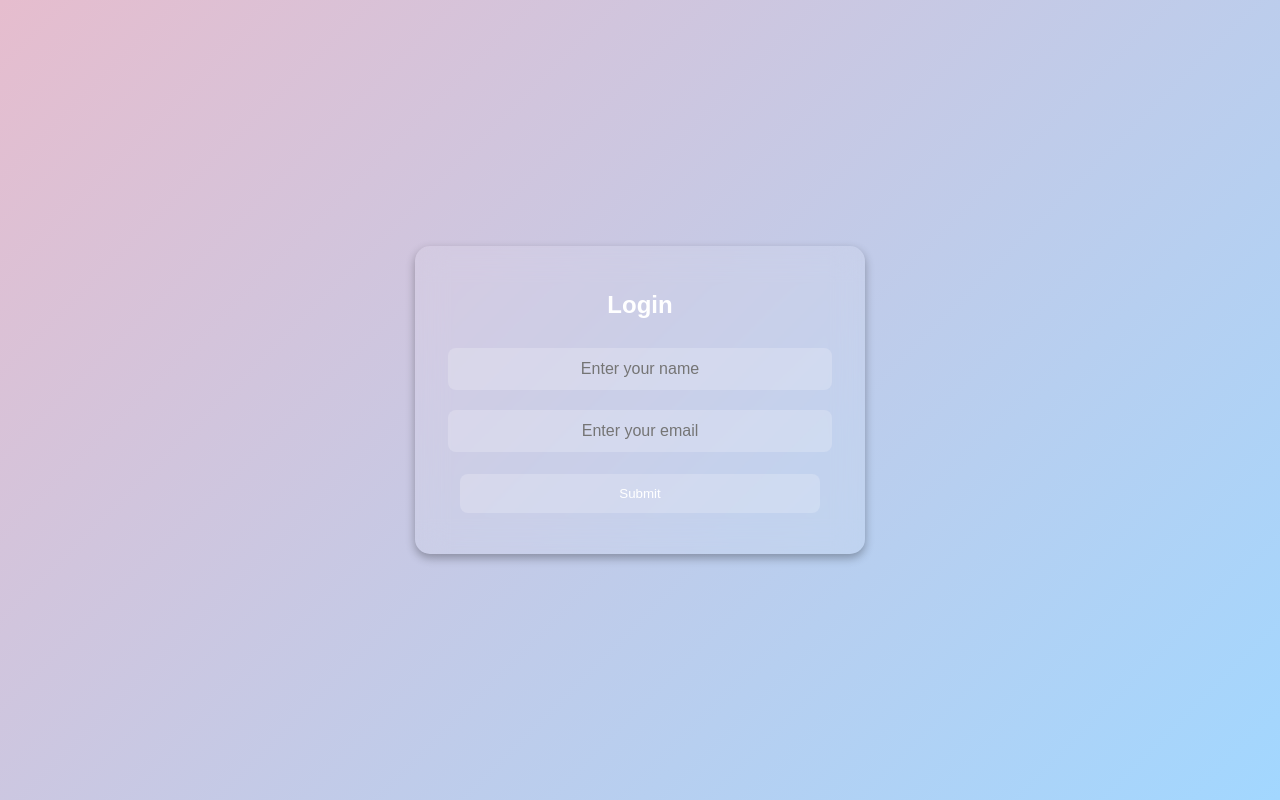
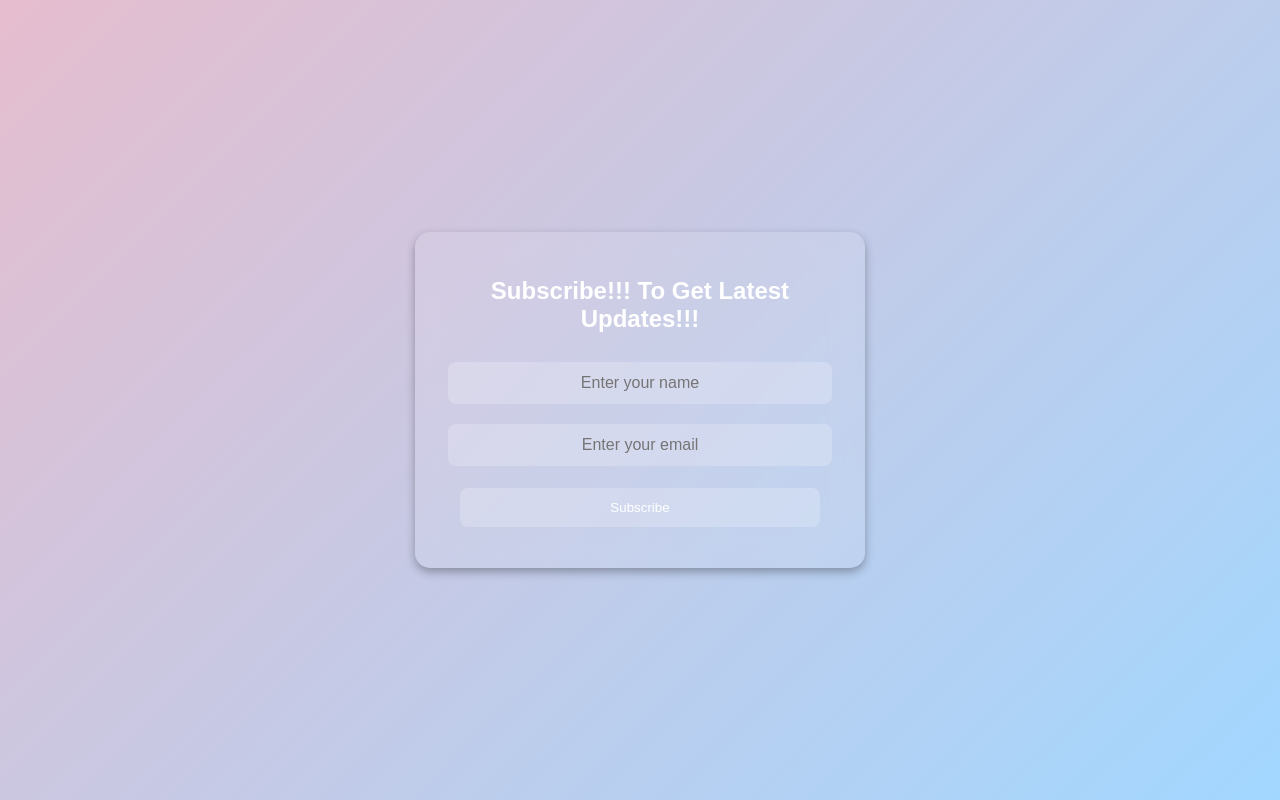
Before and after one commit to Ayush7457/Subscribe, a website: page public/index.html in a window 1280 px wide. Drawn offline with Linux system fonts and the light colour scheme.

Commit message:
Update index.html

```diff
--- a/public/index.html
+++ b/public/index.html
@@ -8,11 +8,11 @@
 </head>
 <body>
     <div class="container">
-        <h2>Login</h2>
+        <h2>Subscribe!!! To Get Latest Updates!!!</h2>
         <form id="loginForm">
             <input type="text" id="name" placeholder="Enter your name" required>
             <input type="email" id="email" placeholder="Enter your email" required>
-            <button type="submit" id="submitBtn" disabled>Submit</button>
+            <button type="submit" id="submitBtn" disabled>Subscribe</button>
         </form>
         <p id="message"></p>
     </div>
```
